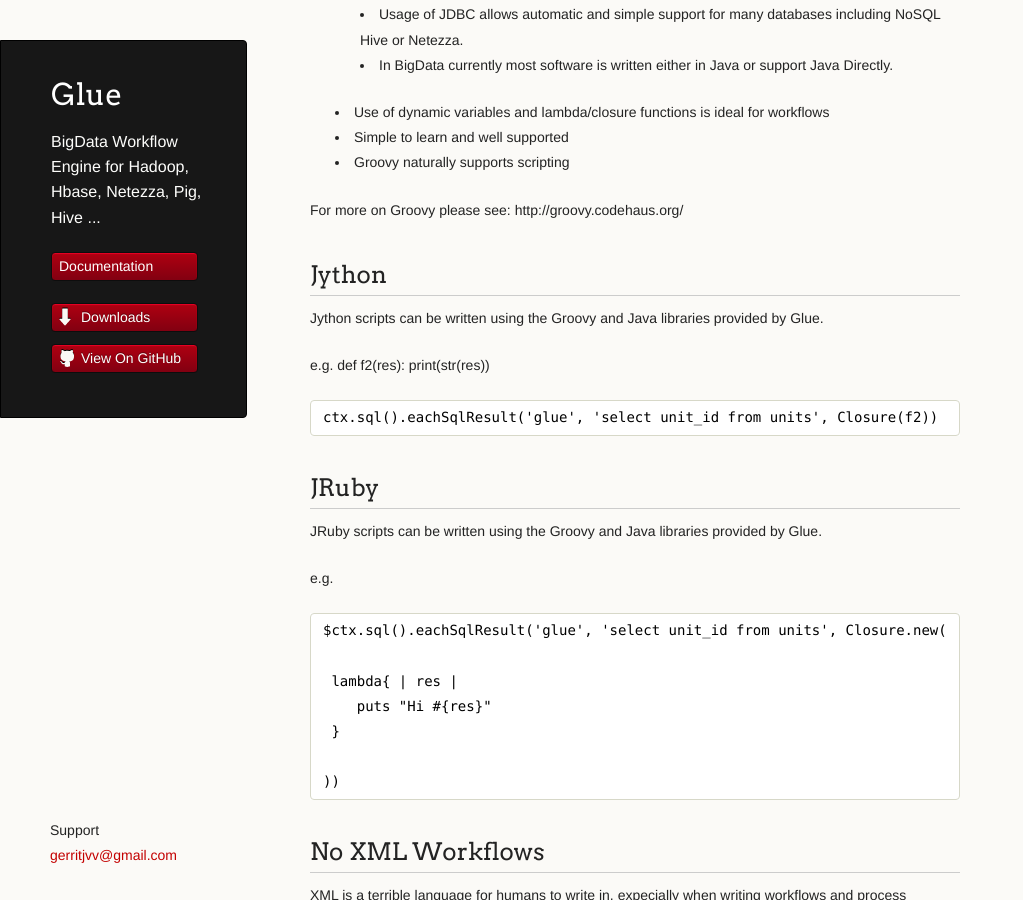
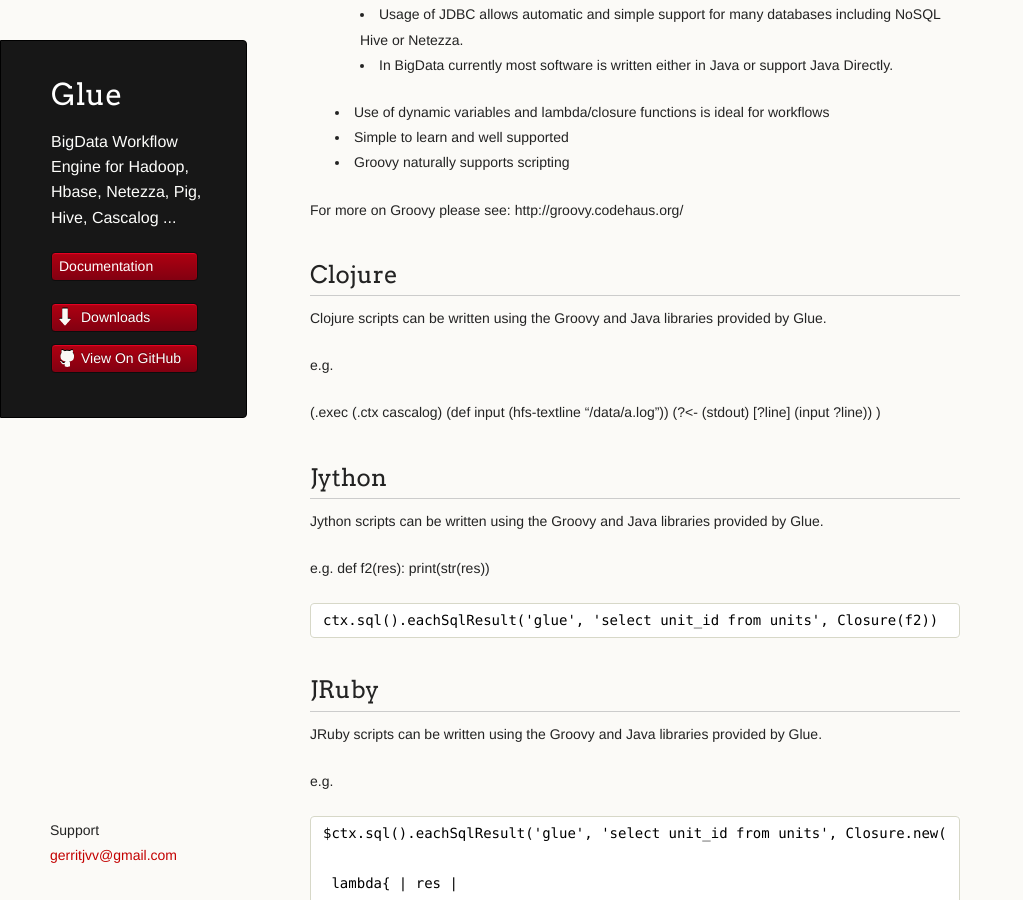
Before and after one commit to gerritjvv/glue, a Jekyll site: the page built from overview.markdown, in a window 1280 px wide and 900 px high, scrolled down 823 px. Shown: the whole window, without its empty margins (0-1023 px from the left). Built offline with Jekyll 4.4.1, drawn with Linux system fonts in a browser that asks for light colours; Markdown is read by kramdown in place of the engine named in the settings.

Commit message:
updating documentation with new downloads

```diff
--- a/_includes/leftmenu.html
+++ b/_includes/leftmenu.html
@@ -1,6 +1,6 @@
   <header>
         <h1 class="header">Glue</h1>
-        <p class="header">BigData Workflow Engine for Hadoop, Hbase, Netezza, Pig, Hive ...</p>
+        <p class="header">BigData Workflow Engine for Hadoop, Hbase, Netezza, Pig, Hive, Cascalog ...</p>
         <p/>
 
   <div>
@@ -9,7 +9,7 @@
   		</ul>
         <ul>
 
-          <li class="download"><a class="buttons" href="http://code.google.com/p/klej/downloads">Downloads</a></li>
+          <li class="download"><a class="buttons" href="https://sourceforge.net/projects/glueworkflows/files">Downloads</a></li>
           <li><a class="buttons github" href="https://github.com/gerritjvv/glue">View On GitHub</a></li>
         </ul>
 
--- a/installAndRun.markdown
+++ b/installAndRun.markdown
@@ -22,7 +22,7 @@
 
 ### RPM install
 
-1. Download the latest rpm from http://code.google.com/p/klej/downloads
+1. Download the latest rpm from https://sourceforge.net/projects/glueworkflows/files
 2. Run rpm -i <glue rest rpm>
 3. Glue installs to /opt/glue
 
--- a/overview.markdown
+++ b/overview.markdown
@@ -48,6 +48,15 @@
 
 For more on Groovy please see: http://groovy.codehaus.org/
 
+##Clojure
+
+Clojure scripts can be written using the Groovy and Java libraries provided by Glue.
+
+e.g.
+
+  (.exec (.ctx cascalog) (def input (hfs-textline "/data/a.log")) (?<- (stdout) [?line] (input ?line)) )
+
+
 ##Jython
 
 Jython scripts can be written using the Groovy and Java libraries provided by Glue.
```
